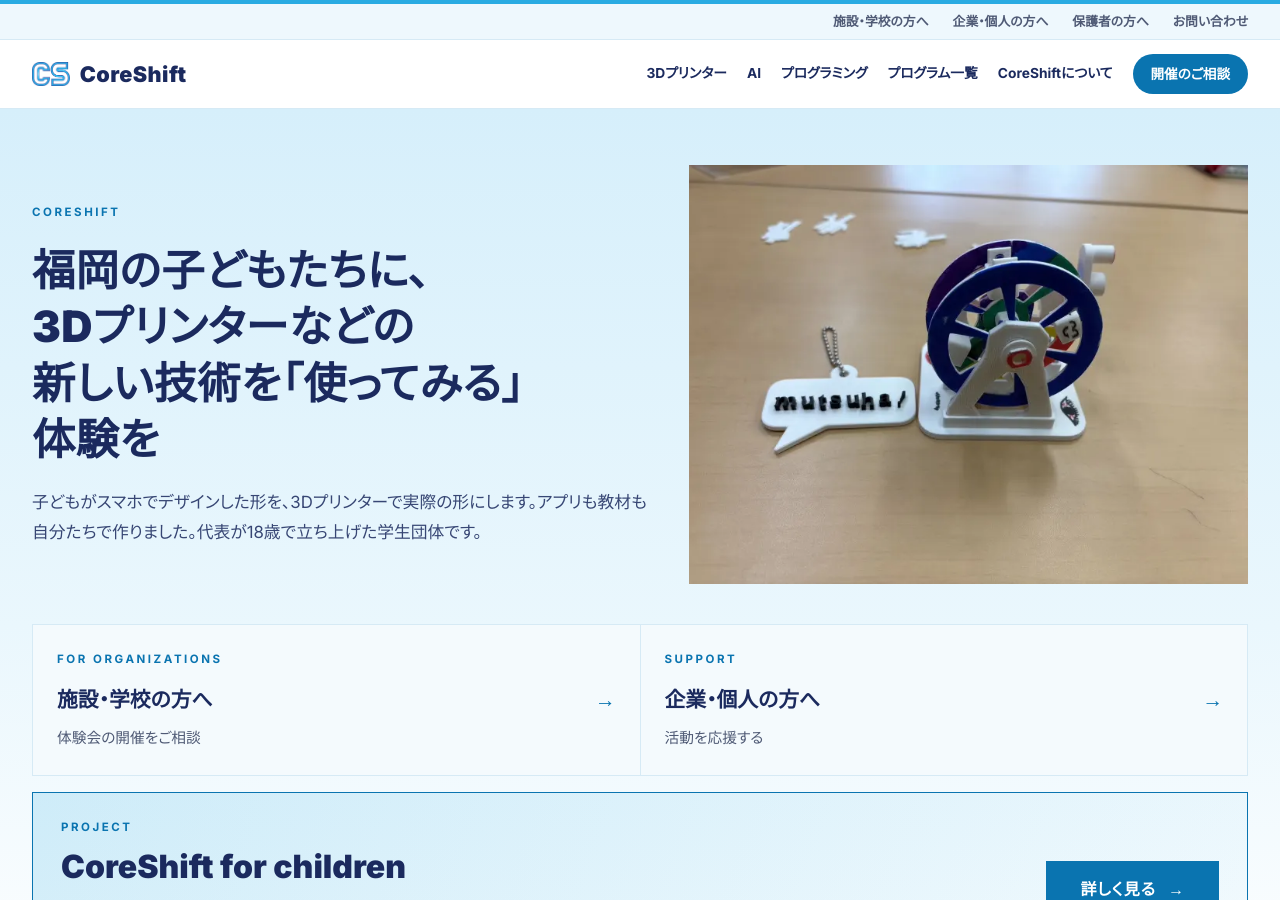
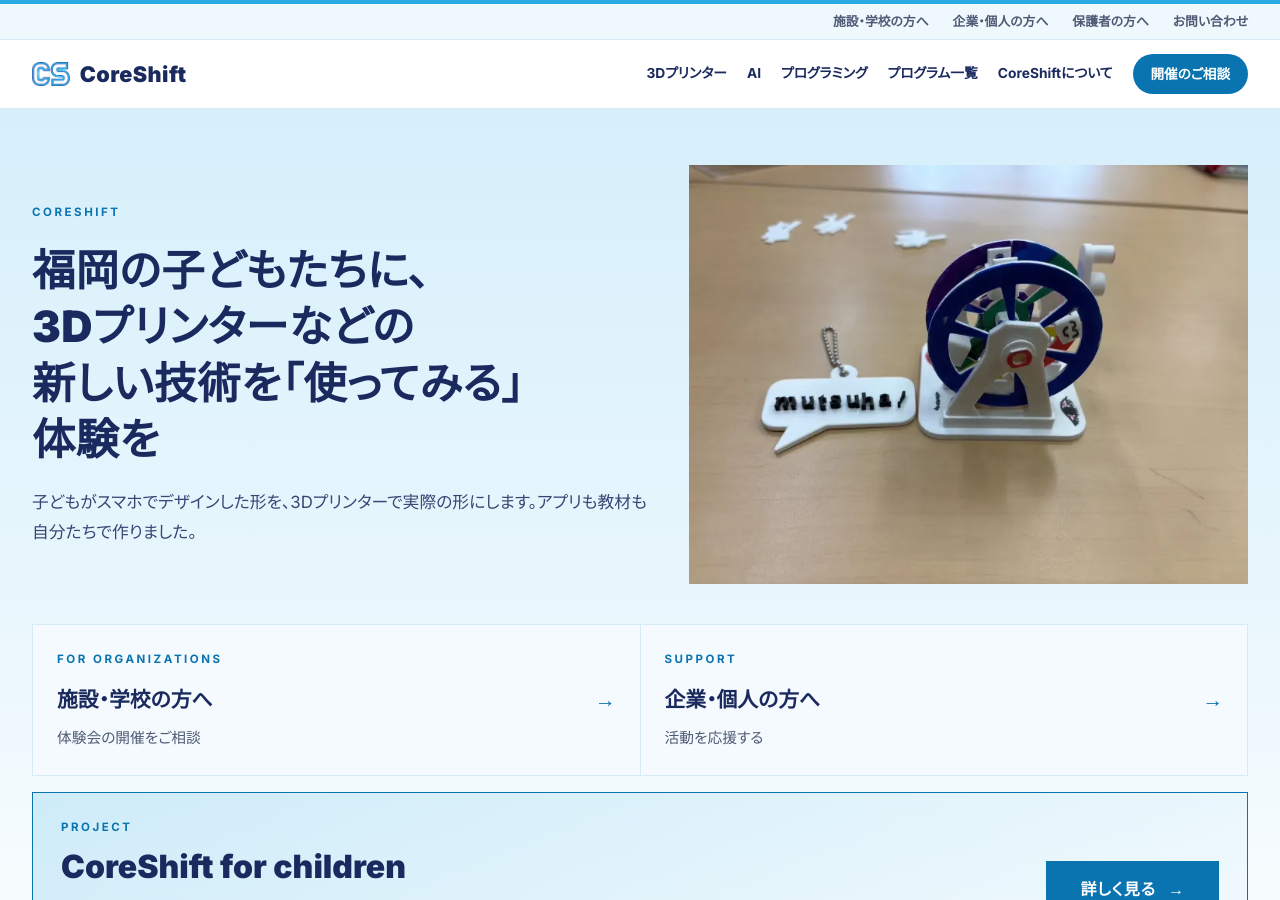
Before and after one commit to coreshiftforch/CoreShift-forchildren-web, a Jekyll site: the page built from index.html, in a window 1280 px wide and 900 px high. Built offline with Jekyll 4.4.1, drawn with Linux system fonts in a browser that asks for light colours; some of the changed text lies outside the part shown.

Commit message:
content: トップの冒頭から「代表が18歳で立ち上げた」を外し、団体概要の代表に年齢（設立時18歳）を書く
代表の指示。

Co-Authored-By: Claude Opus 5.5 <noreply@anthropic.com>

```diff
--- a/index.html
+++ b/index.html
@@ -10,7 +10,7 @@ google_verification: true
       <div class="hero-copy">
         <span class="eyebrow">CoreShift</span>
         <h1>福岡の子どもたちに、<br>3Dプリンターなどの<wbr>新しい技術を<wbr>「使ってみる」<wbr>体験を</h1>
-        <p class="lead">子どもがスマホでデザインした形を、3Dプリンターで実際の形にします。アプリも教材も自分たちで作りました。代表が18歳で立ち上げた学生団体です。</p>
+        <p class="lead">子どもがスマホでデザインした形を、3Dプリンターで実際の形にします。アプリも教材も自分たちで作りました。</p>
       </div>
       <figure class="hero-photo">
         <img src="/coreshift-for-children/photos/event01_takamiya/S__2965527_0-1200.webp" srcset="/coreshift-for-children/photos/event01_takamiya/S__2965527_0-720.webp 720w, /coreshift-for-children/photos/event01_takamiya/S__2965527_0-1200.webp 1200w" sizes="(max-width: 768px) 100vw, 600px" width="1477" height="1108" fetchpriority="high" alt="子どもたちが作ったネームプレートとからくりおもちゃ">
```
Also changed, not shown: other parts of index.html (+1 -1 lines).
